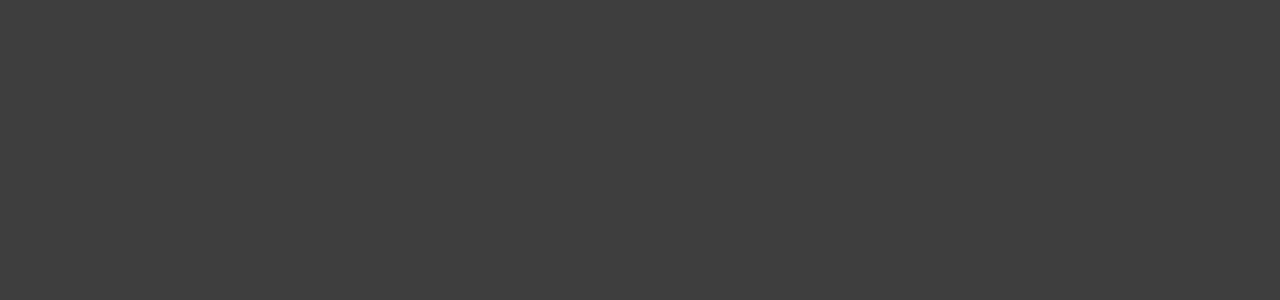
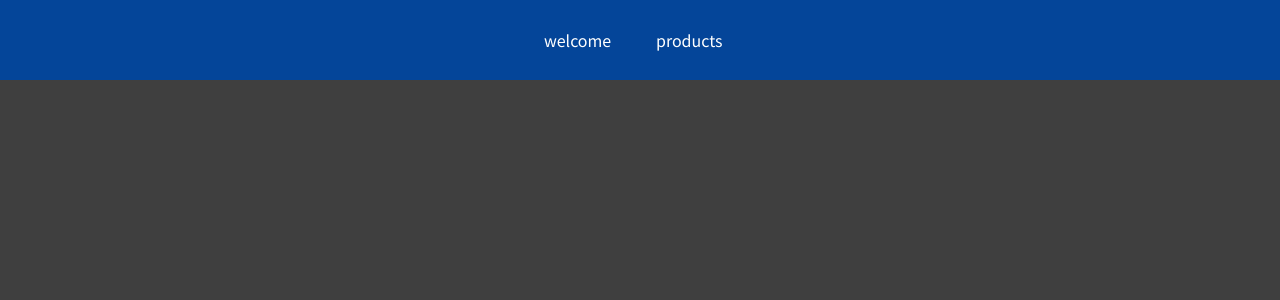
Before and after one commit to Tskhvedadze/React-Router-SPA, a React (Create React App) app: page / in a window 1280 px wide. Shown: the top 300 px of the page. Built offline with nearby package versions, Linux system fonts and the light colour scheme.

Commit message:
added links and prevented default browser behavior

```diff
--- a/src/App.jsx
+++ b/src/App.jsx
@@ -2,16 +2,20 @@ import { Route } from "react-router-dom";
 
 import Welcome from "./view/welcome";
 import Products from "./view/products";
+import { MainHeader } from "./components";
 
 export function App() {
   return (
-    <>
+    <div>
+      <MainHeader />
+      <main>
         <Route path="/welcome">
           <Welcome />
         </Route>
         <Route path="/products">
           <Products />
         </Route>
-    </>
+      </main>
+    </div>
   );
 }
--- a/src/assets/styles/cssImports.scss
+++ b/src/assets/styles/cssImports.scss
@@ -1,2 +1,2 @@
-@import "./colors/index";
-@import './global.scss';
+@import "colors";
+@import 'global.scss';
--- a/src/assets/styles/global.scss
+++ b/src/assets/styles/global.scss
@@ -1,8 +1,7 @@
 @import url("https://fonts.googleapis.com/css2?family=Noto+Sans+JP:wght@400;700&display=swap");
-@import "./colors/index" ;
+@import "colors";
 
 * {
-  padding: 0;
   margin: 0;
   box-sizing: border-box;
 }
@@ -14,3 +13,15 @@ html {
 body {
   background-color: $-gray;
 }
+
+main {
+  margin-top: 7rem;
+  text-align: center;
+}
+
+h1,
+h2,
+h3,
+p {
+  color: #042b5f;
+}
--- /dev/null
+++ b/src/components/MainHeader/MainHeader.jsx
@@ -0,0 +1,20 @@
+import { Link } from "react-router-dom";
+
+import './MainHeader.scss';
+
+export function MainHeader() {
+  return (
+    <header className="header">
+      <nav className="header__nav">
+        <ul className="header__ul">
+          <li className="header__li">
+            <Link to="/welcome" className="header__link">welcome</Link>
+          </li>
+          <li className="header__li">
+            <Link to="/products" className="header__link">products</Link>
+          </li>
+        </ul>
+      </nav>
+    </header>
+  );
+}
--- /dev/null
+++ b/src/components/MainHeader/MainHeader.scss
@@ -0,0 +1,39 @@
+
+.header {
+  width: 100%;
+  height: 5rem;
+  background-color: #044599;
+  padding: 0 10%;
+
+  &__nav {
+    height: 100%;
+  }
+  &__ul {
+    height: 100%;
+    list-style: none;
+    display: flex;
+    padding: 0;
+    margin: 0;
+    align-items: center;
+    justify-content: center;
+  }
+  &__li {
+    margin: 0 1rem;
+    width: 5rem;
+  }
+  &__link {
+    color: white;
+    text-decoration: none;
+
+    &:hover {
+      color: #95bcf0;
+      padding-bottom: 0.25rem;
+      border-bottom: 4px solid #95bcf0;
+    }
+    &:active {
+      color: #95bcf0;
+      padding-bottom: 0.25rem;
+      border-bottom: 4px solid #95bcf0;
+    }
+  }
+}
--- /dev/null
+++ b/src/components/MainHeader/index.js
@@ -0,0 +1 @@
+export { MainHeader } from './MainHeader'
--- /dev/null
+++ b/src/components/index.js
@@ -0,0 +1 @@
+export { MainHeader } from './MainHeader'
```
Also changed, not shown: 1 other file (tests, documents, lock files or other folders). Lines whose indentation alone changed are shown as unchanged.
